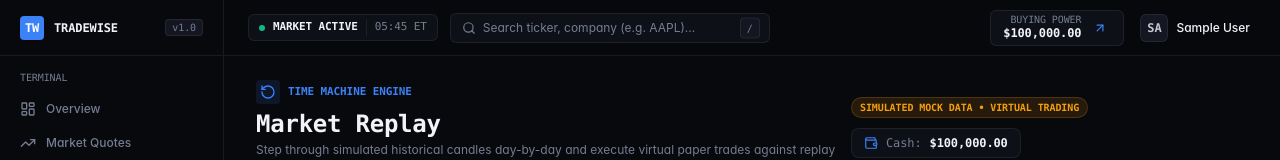
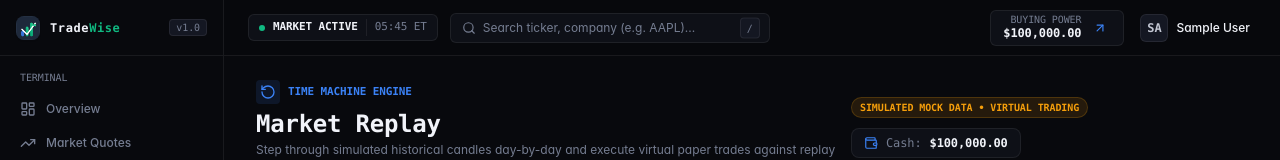
Before and after one commit to harshhh-08/TradeWise, a React (Vite) app in the folder frontend/: page /replay in a window 1280 px wide. Shown: the top 160 px of the page. Built offline with nearby package versions, Linux system fonts and the light colour scheme; no server answers; sample sign-in values are in the browser's storage.

Commit message:
feat(ui): integrate official logo in sidebar, topbar, and auth layout

```diff
--- a/frontend/src/components/layout/AuthLayout.jsx
+++ b/frontend/src/components/layout/AuthLayout.jsx
@@ -1,5 +1,6 @@
 import { Link, Outlet } from 'react-router-dom';
-import { Activity, Shield, Terminal, ArrowUpRight } from 'lucide-react';
+import { ArrowUpRight } from 'lucide-react';
+import { Logo } from './Logo';
 
 export function AuthLayout() {
   return (
@@ -7,12 +8,7 @@ export function AuthLayout() {
       {/* Brand panel (hidden on mobile) */}
       <div className="hidden lg:flex flex-col justify-between w-1/2 p-12 bg-[var(--color-bg-subtle)] border-r border-[var(--color-border)] relative overflow-hidden">
         <div className="flex items-center justify-between">
-          <Link to="/" className="flex items-center gap-2.5">
-            <div className="w-6 h-6 rounded bg-[var(--color-brand)] flex items-center justify-center text-white font-mono font-bold text-xs shadow-xs">
-              TW
-            </div>
-            <span className="font-bold font-mono tracking-wider text-xs">TRADEWISE</span>
-          </Link>
+          <Logo to="/" size="md" showSubtitle />
           <div className="flex items-center gap-1.5 text-[10px] font-mono text-[var(--color-success)] px-2 py-0.5 rounded bg-[var(--color-bg-raised)] border border-[var(--color-border)]">
             <span className="w-1.5 h-1.5 rounded-full bg-[var(--color-success)] animate-pulse" />
             <span>LIVE DATA FEED</span>
@@ -64,11 +60,8 @@ export function AuthLayout() {
       {/* Form panel */}
       <div className="flex-1 flex flex-col justify-center items-center p-6 sm:p-12 relative">
         <div className="w-full max-w-sm">
-          <div className="lg:hidden flex items-center gap-2 mb-8">
-            <div className="w-6 h-6 rounded bg-[var(--color-brand)] flex items-center justify-center text-white font-mono font-bold text-xs">
-              TW
-            </div>
-            <span className="font-bold font-mono tracking-wider text-xs">TRADEWISE</span>
+          <div className="lg:hidden mb-8">
+            <Logo to="/" size="md" />
           </div>
 
           <Outlet />
--- a/frontend/src/components/layout/Sidebar.jsx
+++ b/frontend/src/components/layout/Sidebar.jsx
@@ -6,9 +6,9 @@ import {
   PieChart,
   BookOpen,
   RotateCcw,
-  Activity,
 } from 'lucide-react';
 import { cn } from '@/lib/utils';
+import { Logo } from './Logo';
 
 const navItems = [
   { label: 'Overview', path: '/dashboard', icon: LayoutDashboard },
@@ -28,17 +28,8 @@ export function Sidebar({ className }) {
       )}
     >
       {/* Brand */}
-      <div className="h-14 flex items-center justify-between px-5 border-b border-[var(--color-border)]">
-        <div className="flex items-center gap-2.5">
-          <div className="w-6 h-6 rounded bg-[var(--color-brand)] flex items-center justify-center text-white font-mono font-bold text-xs shadow-xs">
-            TW
-          </div>
-          <div className="flex flex-col">
-            <span className="font-bold text-xs font-mono tracking-wider text-[var(--color-text-primary)]">
-              TRADEWISE
-            </span>
-          </div>
-        </div>
+      <div className="h-14 flex items-center justify-between px-4 border-b border-[var(--color-border)]">
+        <Logo to="/dashboard" size="sm" />
         <span className="text-[10px] font-mono px-1.5 py-0.2 rounded bg-[var(--color-bg-raised)] text-[var(--color-text-muted)] border border-[var(--color-border)]">
           v1.0
         </span>
--- a/frontend/src/components/layout/TopBar.jsx
+++ b/frontend/src/components/layout/TopBar.jsx
@@ -1,7 +1,8 @@
 import { useState, useEffect } from 'react';
 import { useNavigate, Link } from 'react-router-dom';
-import { Search, Wallet, User as UserIcon, LogOut, Menu, X, ArrowUpRight } from 'lucide-react';
-import { cn, formatCurrency } from '@/lib/utils';
+import { Search, User as UserIcon, LogOut, Menu, X, ArrowUpRight } from 'lucide-react';
+import { formatCurrency } from '@/lib/utils';
+import { Logo } from './Logo';
 
 export function TopBar({ onToggleMobileMenu, isMobileMenuOpen, user, walletBalance, onLogout }) {
   const [searchQuery, setSearchQuery] = useState('');
@@ -40,11 +41,16 @@ export function TopBar({ onToggleMobileMenu, isMobileMenuOpen, user, walletBalan
         <button
           type="button"
           onClick={onToggleMobileMenu}
-          className="md:hidden p-1.5 rounded-md text-[var(--color-text-muted)] hover:bg-[var(--color-bg-raised)]"
+          className="md:hidden p-1.5 rounded-md text-[var(--color-text-muted)] hover:bg-[var(--color-bg-raised)] cursor-pointer"
           aria-label="Toggle navigation"
         >
           {isMobileMenuOpen ? <X className="w-5 h-5" /> : <Menu className="w-5 h-5" />}
         </button>
+
+        {/* Mobile brand logo */}
+        <div className="md:hidden">
+          <Logo to="/dashboard" size="sm" />
+        </div>
 
         {/* Market Status Pill */}
         <div className="hidden sm:flex items-center gap-2 px-2.5 py-1 rounded-md bg-[var(--color-bg-subtle)] border border-[var(--color-border)] text-[11px] font-mono">
```
